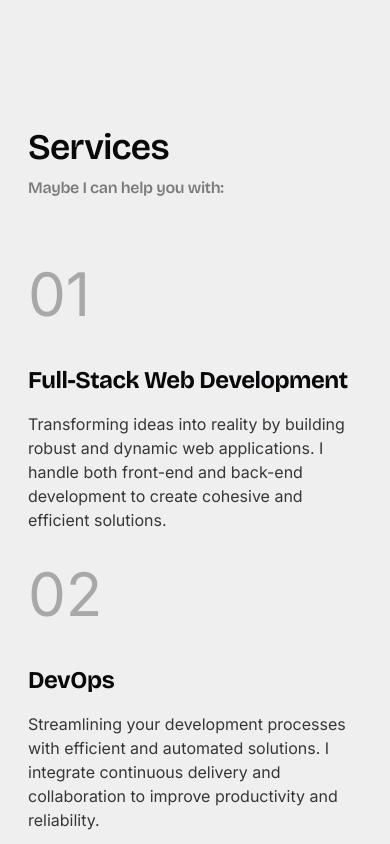
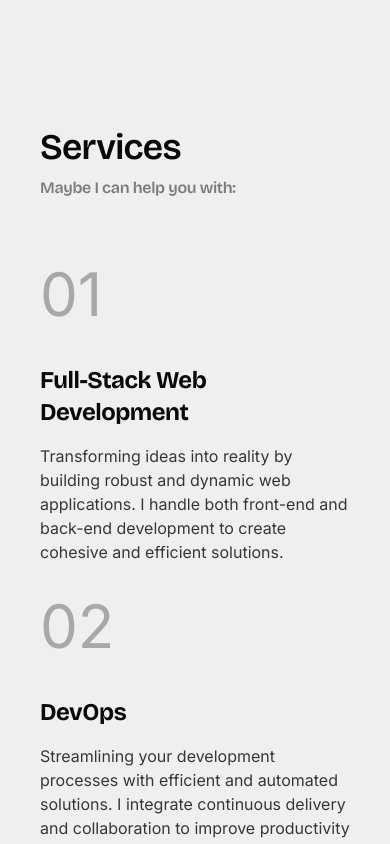
Before and after one commit to IvanRavic88/portfolio_nextjs_docker, a Next.js app: page / in a window 390 px wide. Shown: the part 940-1784 px from the top of the page. Built offline with nearby package versions, Linux system fonts and the light colour scheme.

Commit message:
fix: tighten mobile spacing on Services and CTA
Services had only 4px side padding on mobile (text nearly touched the screen
edge); bump to a comfortable value. CTA used a 176px vertical margin on mobile
versus 80px on desktop; reduce the mobile margin so the block is not stranded
in whitespace.

```diff
--- a/src/components/cta/CTA.tsx
+++ b/src/components/cta/CTA.tsx
@@ -4,7 +4,7 @@ import Rounded from '@/components/common/Button';
 
 function CTA() {
   return (
-    <div className="mx-auto my-44 flex max-w-[90rem] flex-shrink flex-col justify-between gap-10 rounded-lg p-0 sm:container sm:my-20 sm:p-8 md:flex-row md:items-center">
+    <div className="mx-auto my-24 flex max-w-[90rem] flex-shrink flex-col justify-between gap-10 rounded-lg p-0 sm:container sm:my-20 sm:p-8 md:flex-row md:items-center">
       <div className="flex flex-col md:flex-row md:items-center">
         <Image
           src={IvanRavic}
--- a/src/components/services/MyServices.tsx
+++ b/src/components/services/MyServices.tsx
@@ -3,7 +3,7 @@ import React from 'react';
 export default function MyServices() {
   return (
     <section>
-      <div className="container mx-auto max-w-[90rem] px-1 sm:mb-44 sm:px-4">
+      <div className="container mx-auto max-w-[90rem] px-4 sm:mb-44 sm:px-6">
         <h2 className="mb-2 text-4xl sm:text-5xl md:text-6xl">Services</h2>
         <h3 className="mb-16 text-left opacity-50">
           Maybe I can help you with:
```
